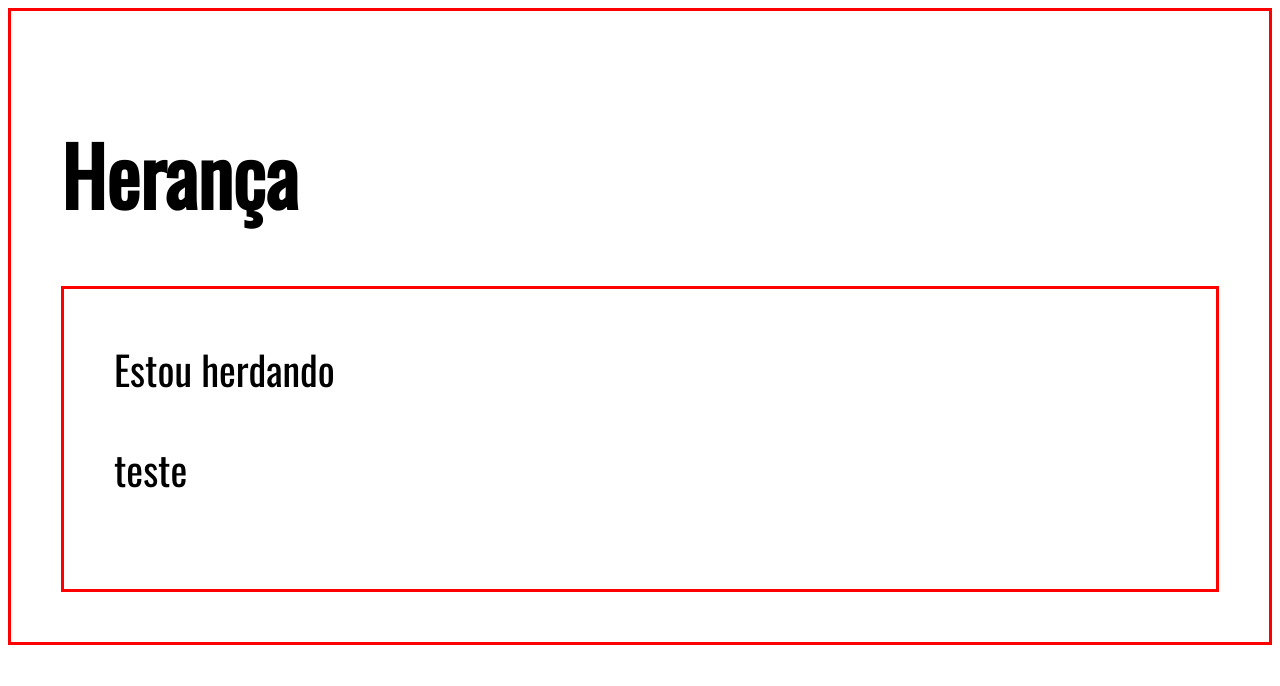
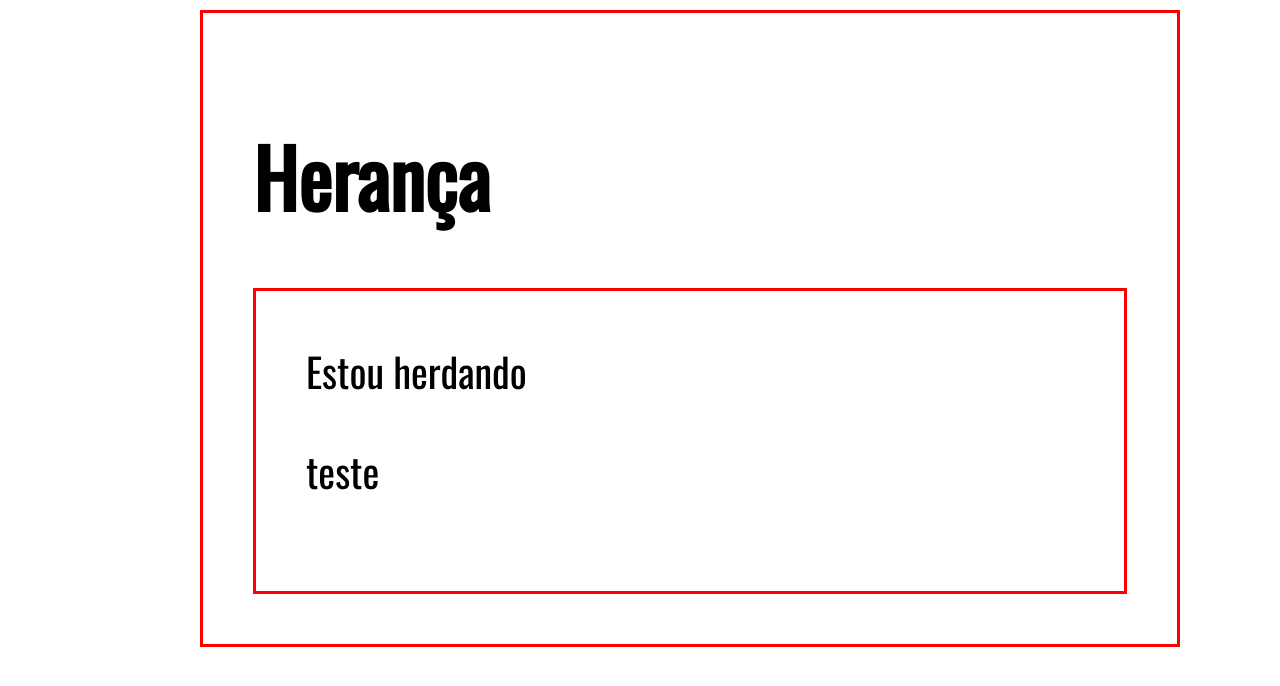
Before and after one commit to NatanaelBraga-dev/Curso-Web-Moderno, a website: page Curso Web Moderno/css/heranca.html in a window 1280 px wide. Drawn offline with nearby package versions, Linux system fonts and the light colour scheme.

Commit message:
understanding how works box model

```diff
--- a/Curso Web Moderno/css/heranca.html
+++ b/Curso Web Moderno/css/heranca.html
@@ -11,6 +11,7 @@
             font-size: 40px;
             border: solid 3px red;
             padding: 50px;
+            margin: 10px 100px 150px 200px;
         }
         div{
             border: inherit;
```
